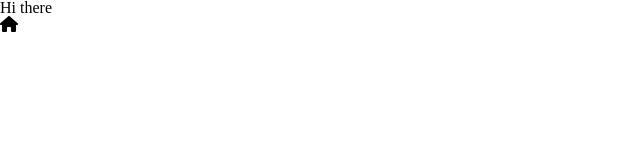
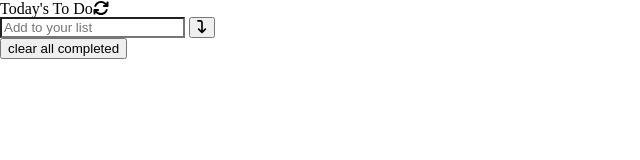
Before and after one commit to shahadat3669/todo-list, a website built with webpack: page src/index.html in a window 1280 px wide. Shown: the whole page, without its empty margins (0-640 px from the left). Built offline with nearby package versions, Linux system fonts and the light colour scheme.

Commit message:
Add html code for todo list

```diff
--- a/src/index.html
+++ b/src/index.html
@@ -8,6 +8,33 @@
     <link rel="icon" href="./assets/logo.png" type="image/png" />
   </head>
   <body>
-    <div id="root"></div>
+    <main>
+      <div class="header list-style">
+        <h2 class="title header-title">
+          Today's To Do<i
+            class="fa-solid fa-arrows-rotate header-title-icon"
+          ></i>
+        </h2>
+        <!-- <div id="root"></div> -->
+      </div>
+      <div class="todo-list">
+        <form method="post" class="form-add-item list-style">
+          <input
+            id="addItem"
+            class="add-item"
+            type="text"
+            placeholder="Add to your list"
+            required
+          />
+          <button type="submit" id="addBtn" class="btn btn-add">
+            <i class="fa-solid fa-arrow-turn-down rotate-90"></i>
+          </button>
+        </form>
+        <ul class="list-ul"></ul>
+        <button class="text-center btn btn-clear list-style">
+          clear all completed
+        </button>
+      </div>
+    </main>
   </body>
 </html>
```
